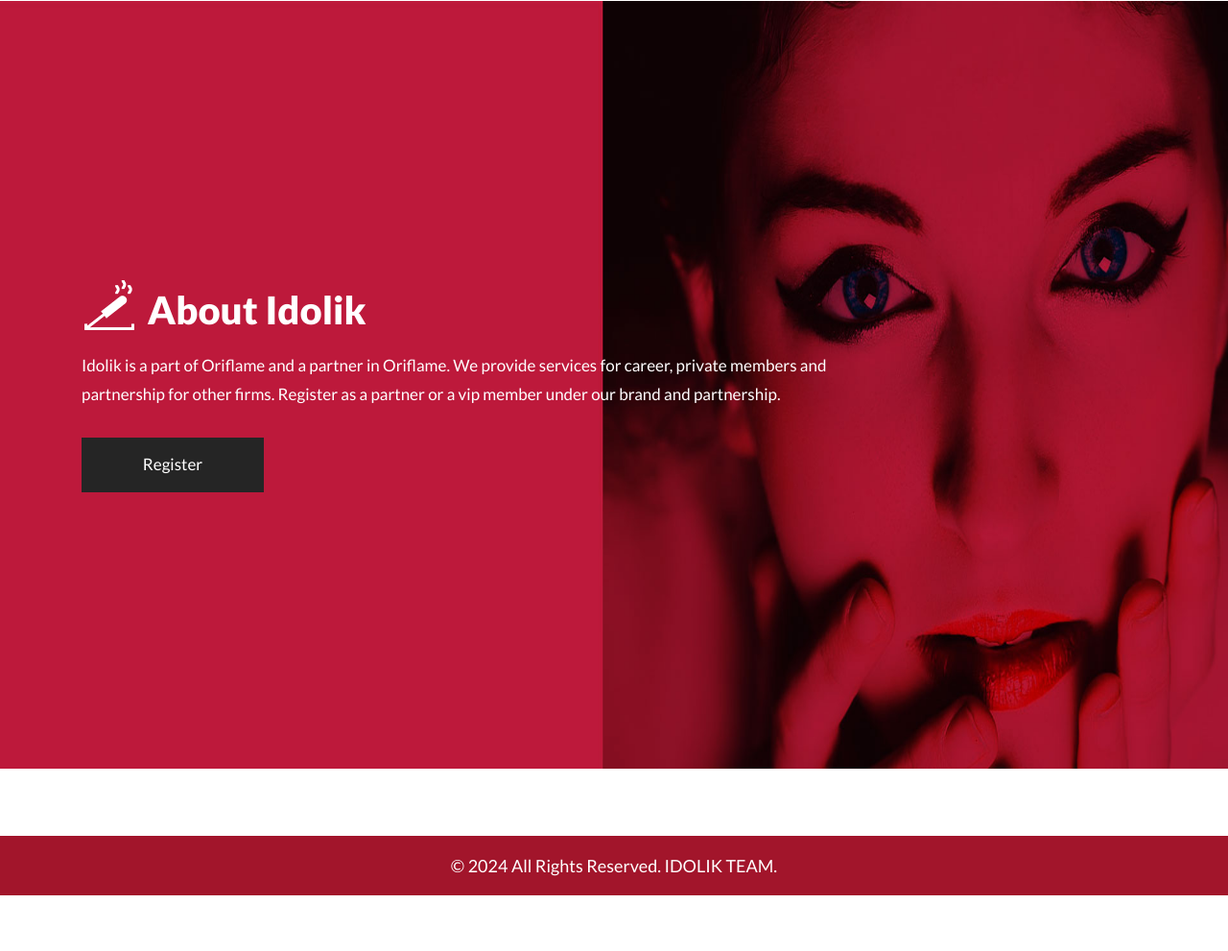
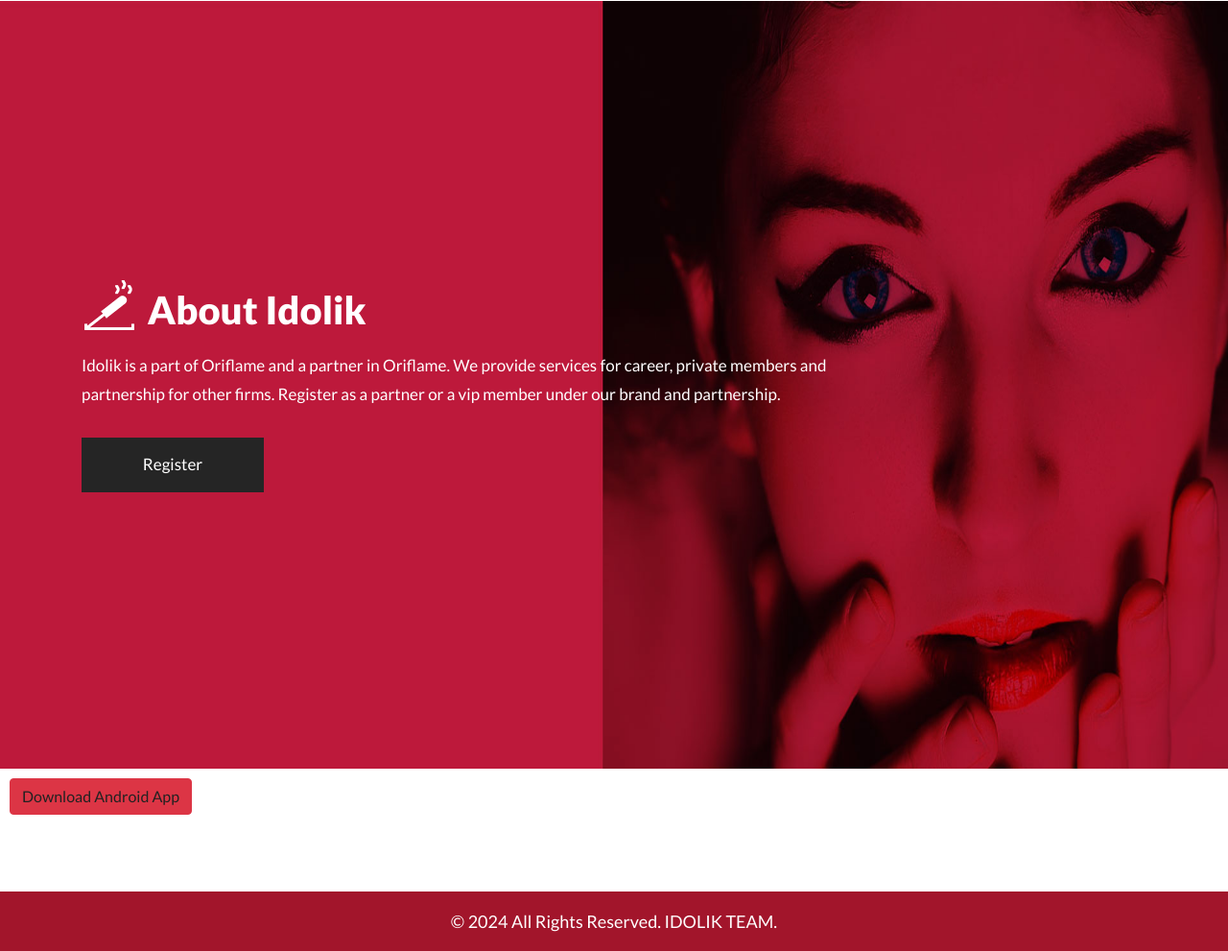
Before and after one commit to techristo/idolic, a plain HTML site: page index.html in a window 1280 px wide. Shown: the part 1442-2433 px from the top of the page at 96% size. Before the commit the page ends 2375 px from the top, so only its background shows below. Drawn offline with nearby package versions, Linux system fonts and the light colour scheme; some packages are replaced by stand-ins of ours.

Commit message:
add android app

```diff
--- a/index.html
+++ b/index.html
@@ -226,6 +226,7 @@
             </div>
          </div>
       </div>
+	  <button type="button" class="btn btn-danger" style="margin:10px;"><a href="app.apk" download>Download Android App</a></button>
       <!-- end about -->
       <!-- customer -->
 	  <!--
```
Also changed, not shown: 1 other file.
